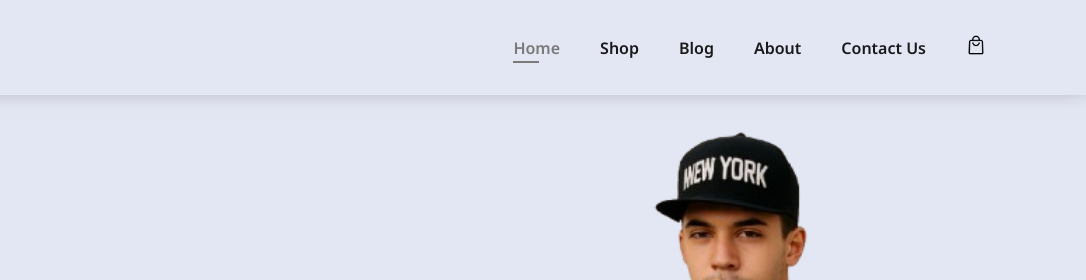
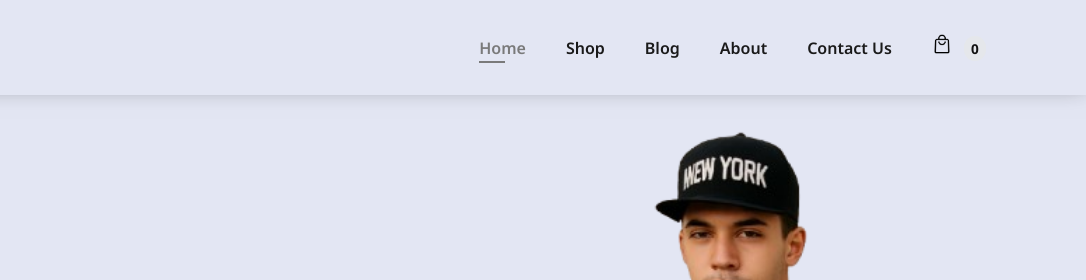
Before and after one commit to alekh-thakur/INTERNPE-TASK2, a plain HTML site: page index.html in a window 1280 px wide. Shown: the top 280 px of the page, 194-1280 px from the left. Drawn offline with Linux system fonts and the light colour scheme; a web font is replaced by a local one.

Commit message:
Add to cart button

```diff
--- a/index.html
+++ b/index.html
@@ -20,14 +20,19 @@
                 <li><a href="">Blog</a></li>
                 <li><a href="">About</a></li>
                 <li><a href="">Contact Us</a></li>
-                <li id="lg-bag"><a href=""><img id="shopping-bag" src="icons/bag.png" alt=""></a></li>
+                <li id="lg-bag"><a href=""><img id="shopping-bag" src="icons/bag.png" alt=""></a>
+                <span id="cart-count" style="display:inline-block;  text-align:center; font-weight:700;">0</span>
+
+   </li>
+
                 <a href="#" id="close"><i class="fa-solid fa-square-xmark"></i></a>
             </ul>
         </div>
         <div id="mobile">
 
              <a href=""><img style="margin: 0 12px;"id="shopping-bag" src="icons/bag.png" alt=""></a>
-             <i id="bar" class="fas fa-outdent"></i>
+             <!-- minimal cart badge (put near your bag icon) -->
+          <i id="bar" class="fas fa-outdent"></i>
         </div>
     </section>
 
--- a/script.js
+++ b/script.js
@@ -12,3 +12,44 @@ if(close){
         nav.classList.remove('active')
     })
 }
+
+/* ---------- ADD-ONLY: Add-to-Cart (minimal) ---------- */
+(function(){
+  // simple in-memory cart (no remove, no display)
+  const cartCountSpan = document.getElementById('cart-count');
+  let cart = [];
+
+  function updateCartCount() {
+    if (cartCountSpan) cartCountSpan.textContent = cart.length;
+  }
+
+  // Add click listeners to all elements with class 'cart'
+  document.querySelectorAll('.cart').forEach(btn => {
+    btn.addEventListener('click', function(e) {
+      e.preventDefault();
+      // find parent product element (works with your current markup)
+      const productEl = btn.closest('.product');
+      if (!productEl) return;
+
+      // read product name and image
+      const nameEl = productEl.querySelector('.des h5');
+      const imgEl = productEl.querySelector('img');
+
+      const name = nameEl ? nameEl.textContent.trim() : 'Product';
+      const img = imgEl ? imgEl.getAttribute('src') : '';
+
+      // push into cart (object has name and image)
+      cart.push({ name, img });
+
+      // update only the count (as requested)
+      updateCartCount();
+
+      // optional: tiny visual feedback on button
+      btn.innerHTML = '<i class="fa-solid fa-check"></i>';
+      setTimeout(() => btn.textContent = 'Add to cart', 900);
+    });
+  });
+
+  // initialize count on load (in case you prefilled cart)
+  updateCartCount();
+})();
--- a/style.css
+++ b/style.css
@@ -126,6 +126,32 @@ p {
 #mobile{
     display: none;
     align-items: center;
+}
+
+/* Force cart-count visible and style it */
+#cart-count {
+  display: inline-block !important;
+  visibility: visible !important;
+  opacity: 1 !important;
+  transform: none !important;
+  position: relative;
+  top: 0;
+  margin-left: 8px !important;
+  min-width: 22px;
+  text-align: center;
+  font-weight: 700;
+  font-size: 0.85rem;
+  background: #e5e7eb;
+  padding: 3px 7px;
+  border-radius: 999px;
+  color: #111;
+  z-index: 9999;
+}
+
+/* If your header has flex/overflow issues, ensure the badge isn't clipped */
+#lg-bag, #lg-bag * {
+  overflow: visible !important;
+  z-index: 9999;
 }
 
 
```
